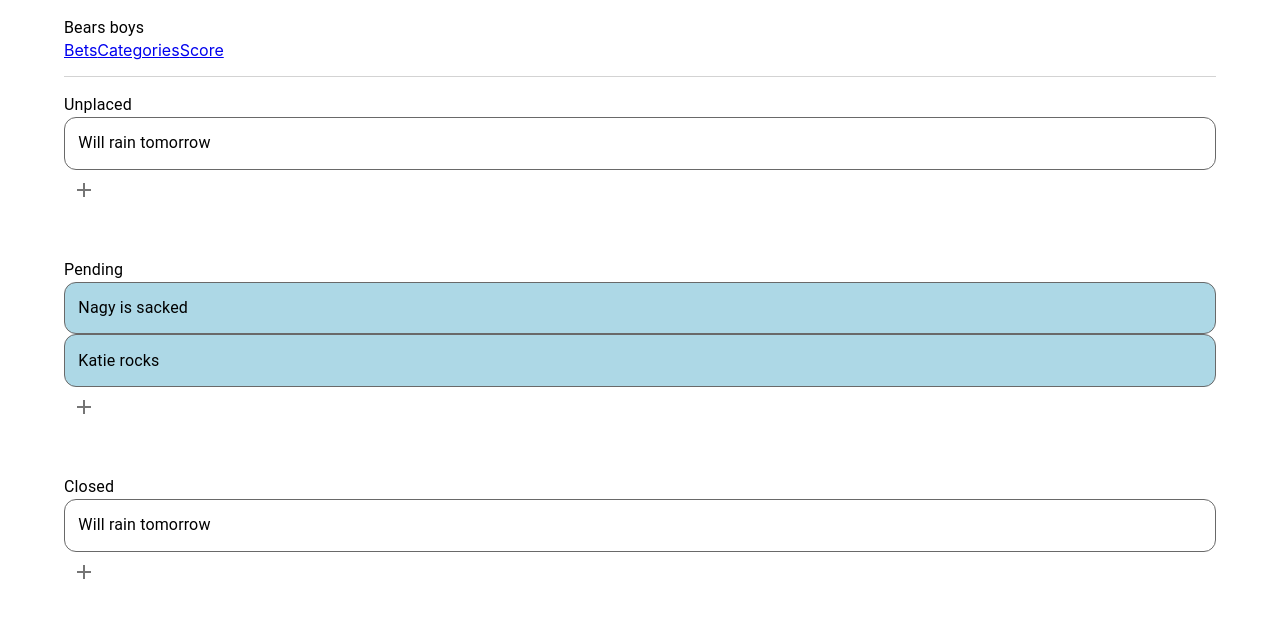
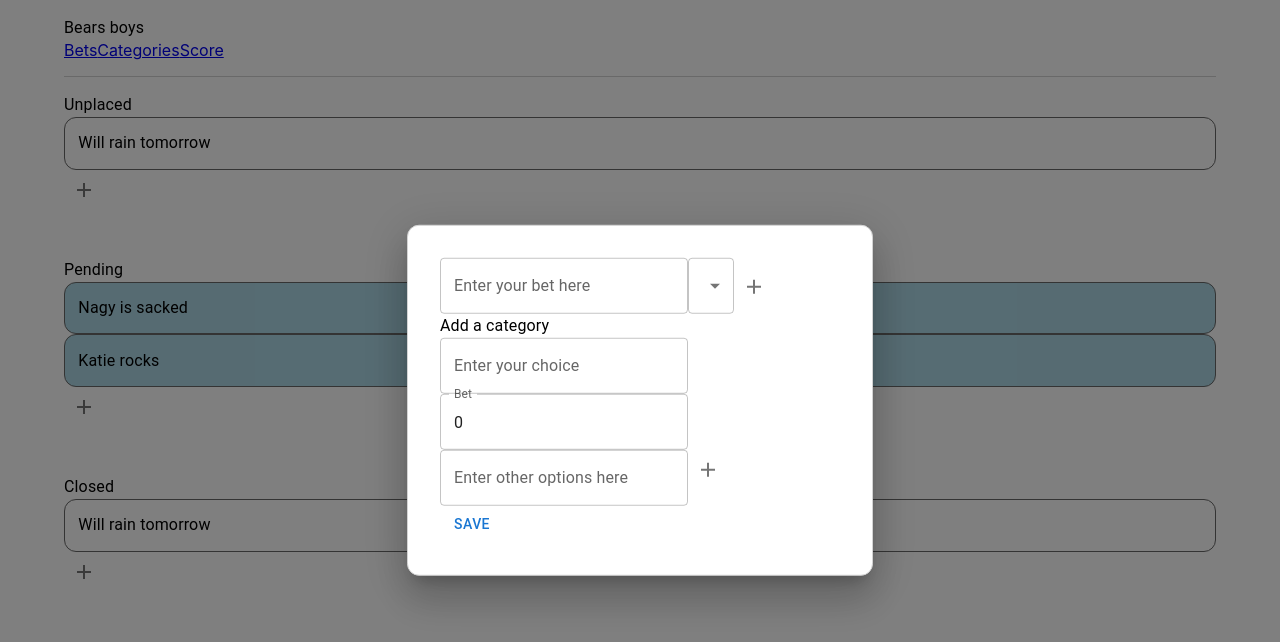
Before and after one commit to GraysonRicketts/Bets-With-Friends-Web, a React (Create React App) app in the folder code/: page /group/123/bets in a window 1280 px wide. Both pictures are taken after a click on the button 84 px from the left and 189 px from the top of the page. Shown: the top 642 px of the page. Built offline with nearby package versions, Linux system fonts and the light colour scheme.

Commit message:
Add functionality for adding bets

```diff
--- /dev/null
+++ b/code/src/pages/Group/AddBetModal.tsx
@@ -0,0 +1,112 @@
+import { Box, Button, Modal, TextField, IconButton, Typography, Select } from "@mui/material";
+import { useState } from "react";
+import AddIcon from '@mui/icons-material/Add';
+import { Category } from '../../interfaces'
+
+interface Props {
+    isOpen: boolean;
+    onClose: () => void;
+    categories: Category[]
+}
+
+const style = {
+    position: 'absolute' as 'absolute',
+    top: '50%',
+    left: '50%',
+    transform: 'translate(-50%, -50%)',
+    width: 400,
+    bgcolor: 'white',
+    border: '1px solid lightgray',
+    borderRadius: 3,
+    boxShadow: 24,
+    p: 4,
+};
+
+export const AddBetModal: React.FC<Props> = ({ isOpen, onClose, categories }) => {
+    const [title, setTitle] = useState<string>('');
+    const [amount, setAmount] = useState<number>(0);
+    const [selectedOption, setSelectedOption] = useState<string>('');
+    const [additionalOption, setAdditionalOption] = useState<string>('');
+    const [addedOptions, setAddedOptions] = useState<string[]>([]);
+    const [showAddCategory, setShowAddCategory] = useState(false);
+    const [newCategory, setNewCategory] = useState('');
+    const [selectedCategory, setSelectedCategory] = useState<Category>();
+
+    const onAddBet = () => {
+        // TODO: call save
+        onClose();
+    }
+
+    return <Modal open={isOpen} onClose={() => {
+        onClose();
+    }}>
+        <Box sx={style}>
+            <div>
+                <TextField
+                    id="bet-title"
+                    label="Enter your bet here"
+                    value={title}
+                    onChange={(event) => { setTitle(event.target.value.trim()) }} />
+                { }
+
+                {categories.length && <><Select
+                    labelId="select-category"
+                    id="select-category"
+                    value={selectedCategory?.name}
+                    label="Category"
+                    onChange={(e) => {
+                        const category = categories.find(c => c.name === e.target.value)
+                        setSelectedCategory(category)
+                    }}
+                ></Select></>}
+                {categories.length && !showAddCategory &&
+                <><IconButton aria-label="add category" onClick={() => { setShowAddCategory(true) }}>
+                    <AddIcon />
+                </IconButton>
+                <Typography>Add a category</Typography>
+                </>}
+                {showAddCategory && <TextField
+                    id="add-category"
+                    label="Add a new category"
+                    value={newCategory}
+                    onChange={(event) => { setNewCategory(event.target.value.trim()) }}
+                />}
+
+                <TextField
+                    id="selected-option"
+                    label="Enter your choice"
+                    value={selectedOption}
+                    onChange={(event) => { setSelectedOption(event.target.value.trim()) }}
+                />
+                <TextField
+                    id="bet-amount-input"
+                    label="Bet"
+                    type="number"
+                    InputLabelProps={{
+                        shrink: true,
+                    }}
+                    value={amount}
+                    onChange={(event) => { setAmount(parseInt(event.target.value)) }}
+                />
+                <TextField
+                    id="bet-other-options"
+                    label="Enter other options here"
+                    value={additionalOption}
+                    onChange={(event) => { setAdditionalOption(event.target.value) }}
+                />
+                <IconButton aria-label="add" onClick={() => {
+                    if (!additionalOption) {
+                        return
+                    }
+
+                    setAddedOptions([...addedOptions, additionalOption]);
+                    setAdditionalOption('');
+                }}>
+                    <AddIcon />
+                </IconButton>
+                {addedOptions.map(ao => <Typography>{ao}</Typography>)}
+            </div>
+            <Button onClick={() => { onAddBet() }}>Save</Button>
+        </Box>
+    </Modal>
+}
--- a/code/src/pages/Group/PlacedBets.tsx
+++ b/code/src/pages/Group/PlacedBets.tsx
@@ -2,11 +2,12 @@ import { IconButton, Typography } from "@mui/material";
 import { Box } from "@mui/system";
 import React, { useState } from "react";
 import { ButtonRow } from "../../components/ButtonRow";
-import { Bet, uuid } from "../../interfaces";
+import { Bet, Category, uuid } from "../../interfaces";
 import AddIcon from '@mui/icons-material/Add';
 import { EditBetModal } from "./EditBetModal";
 import { useSelector } from "react-redux";
 import { RootState } from "../../app/store";
+import { AddBetModal } from "./AddBetModal";
 
 interface Props {
     bets: Bet[]
@@ -19,7 +20,7 @@ interface GroupedBets {
 
 // TODO: add unit tests
 function groupByPlacement(bets: Bet[], userId: uuid): GroupedBets[] {
-    const groupedBets: GroupedBets[] = [ { isPlaced: true, isOpen: true, bets: []}, {isPlaced: false, bets: []}, { isOpen: false, bets: []}];
+    const groupedBets: GroupedBets[] = [{ isPlaced: true, isOpen: true, bets: [] }, { isPlaced: false, bets: [] }, { isOpen: false, bets: [] }];
 
     bets.forEach((b) => {
         if (b.wagers.find(w => w.user.id === userId)) {
@@ -36,6 +37,7 @@ export const PlacedBets: React.FC<Props> = ({ bets }) => {
     const userId = useSelector((state: RootState) => state.user.id)
     const groupedBets = groupByPlacement(bets, userId);
     const [isEditModalOpen, setIsEditModalOpen] = useState(false);
+    const [isAddModalOpen, setIsAddModalOpen] = useState(false);
     const [editBet, setEditBet] = useState<Bet | undefined>(undefined);
 
 
@@ -56,7 +58,7 @@ export const PlacedBets: React.FC<Props> = ({ bets }) => {
             </ButtonRow>
         })}
 
-            <IconButton aria-label="add">
+        <IconButton aria-label="add" onClick={() => { setIsAddModalOpen(true) }}>
             <AddIcon />
         </IconButton>
     </Box>
@@ -78,7 +80,7 @@ export const PlacedBets: React.FC<Props> = ({ bets }) => {
                 </ButtonRow>
             })}
 
-            <IconButton aria-label="add">
+            <IconButton aria-label="add" onClick={() => { setIsAddModalOpen(true) }}>
                 <AddIcon />
             </IconButton>
         </Box>
@@ -94,10 +96,17 @@ export const PlacedBets: React.FC<Props> = ({ bets }) => {
                 </ButtonRow>
             })}
 
-            <IconButton aria-label="add">
+            <IconButton aria-label="add" onClick={() => { setIsAddModalOpen(true) }}>
                 <AddIcon />
             </IconButton>
         </Box>
         {editBet && <EditBetModal isOpen={isEditModalOpen} bet={editBet} onClose={() => { setIsEditModalOpen(false) }} />}
+        <AddBetModal isOpen={isAddModalOpen} onClose={() => { setIsAddModalOpen(false) }} categories={
+            bets.map(b => b.category)
+                .filter((c: Category | undefined): c is Category => {
+                    return !!c
+                })
+                .filter((v, i, pv) => pv.indexOf(v) === i)
+        } />
     </>
 }
--- a/code/src/pages/Group/ScoreScreen.tsx
+++ b/code/src/pages/Group/ScoreScreen.tsx
@@ -1,6 +1,5 @@
-import { IconButton, Typography } from "@mui/material";
-import { Box, typography } from "@mui/system";
-import React, { useState } from "react";
+import { Typography } from "@mui/material";
+import React from "react";
 import { Bet, User, Group, uuid, points } from "../../interfaces";
 
 interface Props {
```
Lines whose indentation alone changed are shown as unchanged.
